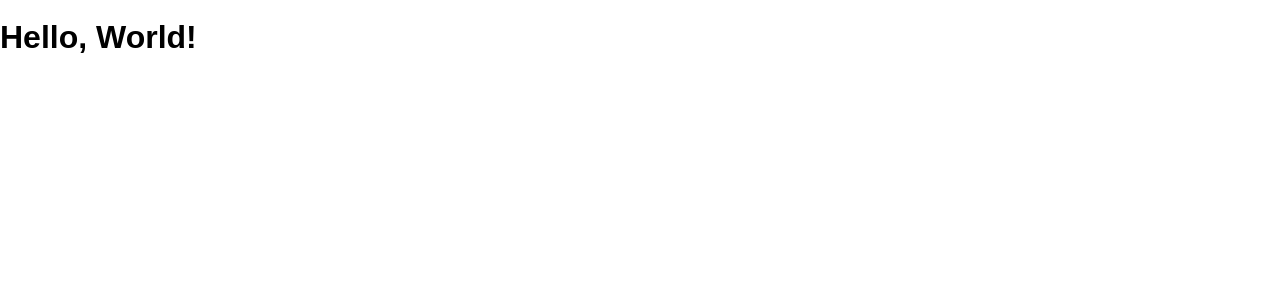
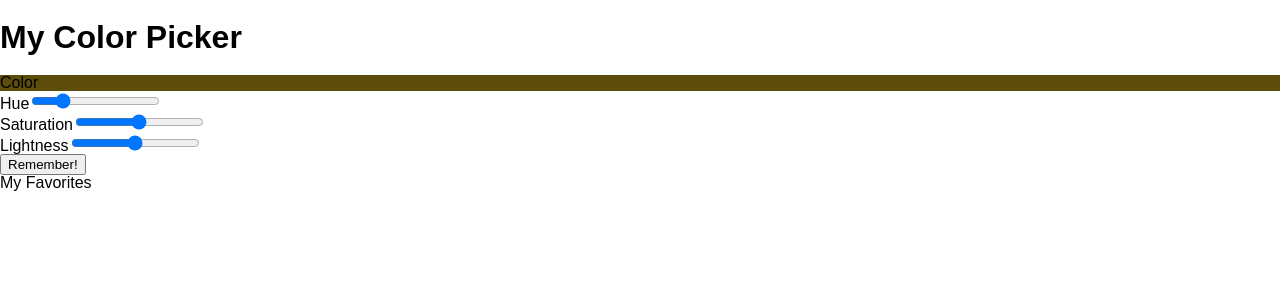
Before and after one commit to PerseusRipple/color-picker, a React (Create React App) app: page / in a window 1280 px wide. Shown: the top 300 px of the page. Built offline with nearby package versions, Linux system fonts and the light colour scheme.

Commit message:
added html, remember button, and map

```diff
--- a/src/App.js
+++ b/src/App.js
@@ -1,10 +1,109 @@
-import React, { Component } from 'react'
-import HelloWorld from './components/HelloWorld'
+import React, { Component } from "react";
 
 class App extends Component {
+  state = {
+    hue: 50,
+    saturation: 80,
+    lightness: 20,
+    colors: []
+  };
+
+  addColorToList = () => {
+    this.setState({
+      colors: this.state.colors.concat(
+        `hsl(${this.state.hue},${this.state.saturation}%,${
+          this.state.lightness
+        }%)`
+      )
+    });
+  };
+
+  updateHue = event => {
+    console.log(event.target.value);
+    this.setState({
+      hue: event.target.value
+    });
+  };
+
+  updateSaturation = event => {
+    console.log(event.target.value);
+    this.setState({
+      saturation: event.target.value
+    });
+  };
+
+  updateLightness = event => {
+    console.log(event.target.value);
+    this.setState({
+      lightness: event.target.value
+    });
+  };
+
   render() {
-    return <HelloWorld />
+    return (
+      <>
+        <h1>My Color Picker</h1>
+        <section
+          className="color"
+          style={{
+            backgroundColor: `hsl(${this.state.hue},${this.state.saturation}%,${
+              this.state.lightness
+            }%)`
+          }}
+        >
+          Color
+        </section>
+
+        <section className="slider">
+          <section className="hue">
+            Hue
+            <input
+              type="range"
+              className="hue"
+              name="hue"
+              min="0"
+              max="240"
+              onChange={this.updateHue}
+            />
+          </section>
+
+          <section className="Saturation">
+            Saturation
+            <input
+              type="range"
+              className="saturation"
+              name="saturation"
+              onChange={this.updateSaturation}
+            />
+          </section>
+
+          <section className="Lightness">
+            Lightness
+            <input
+              type="range"
+              className="lightness"
+              name="lightness"
+              onChange={this.updateLightness}
+            />
+          </section>
+        </section>
+        <button onClick={this.addColorToList}>Remember!</button>
+        <section className="list_container">
+          My Favorites
+          <ul>
+            {this.state.colors.map(color => {
+              return <li>{color}</li>;
+            })}
+          </ul>
+        </section>
+      </>
+    );
   }
 }
 
-export default App
+export default App;
+/*
+//<ul>
+ {this.state.colors.map(color => {
+  return <li>{color}</li> </ul>;}
+}) */
```
